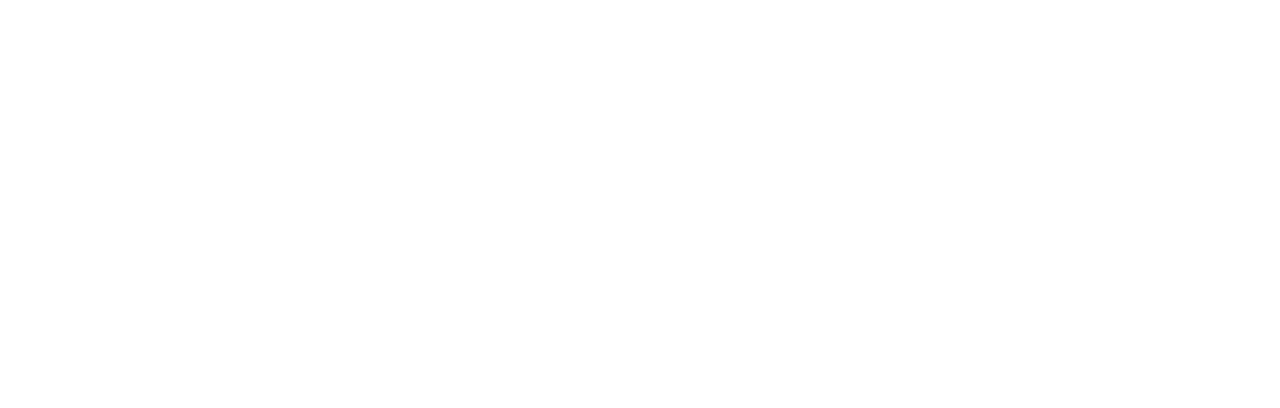
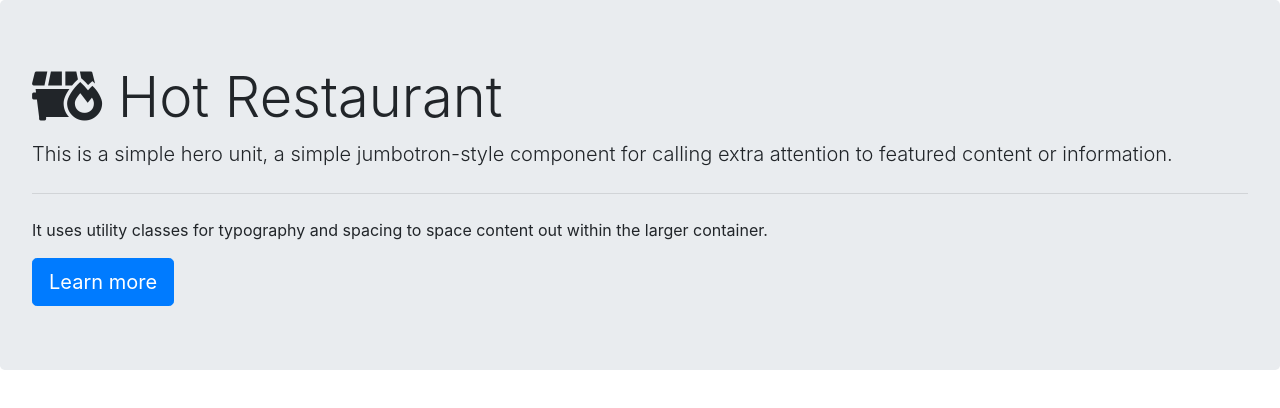
Before and after one commit to lcbordelon/Restaurant_Mini_App, a plain HTML site: page home.html in a window 1280 px wide. Drawn offline with nearby package versions, Linux system fonts and the light colour scheme.

Commit message:
Add jumbotron and icon to home page

```diff
--- a/home.html
+++ b/home.html
@@ -5,6 +5,13 @@
     <meta name="viewport" content="width=device-width, initial-scale=1.0" />
     <title>Document</title>
     <!-- Bootstrap link -->
+    <link rel="stylesheet" href="styles.css" />
+    <link
+      rel="stylesheet"
+      href="https://use.fontawesome.com/releases/v5.8.1/css/all.css"
+      integrity="sha384-50oBUHEmvpQ+1lW4y57PTFmhCaXp0ML5d60M1M7uH2+nqUivzIebhndOJK28anvf"
+      crossorigin="anonymous"
+    />
     <link
       rel="stylesheet"
       href="https://cdn.jsdelivr.net/npm/bootstrap@4.5.3/dist/css/bootstrap.min.css"
@@ -12,7 +19,23 @@
       crossorigin="anonymous"
     />
   </head>
-  <body></body>
+  <body>
+    <div class="jumbotron">
+      <h1 id="hotRes" class="display-4">
+        <i id="fire-icon" class="fas fa-dumpster-fire"></i> Hot Restaurant
+      </h1>
+      <p class="lead">
+        This is a simple hero unit, a simple jumbotron-style component for
+        calling extra attention to featured content or information.
+      </p>
+      <hr class="my-4" />
+      <p>
+        It uses utility classes for typography and spacing to space content out
+        within the larger container.
+      </p>
+      <a class="btn btn-primary btn-lg" href="#" role="button">Learn more</a>
+    </div>
+  </body>
   <!-- Bootstrap JS Link -->
   <script
     src="https://code.jquery.com/jquery-3.5.1.slim.min.js"
```
